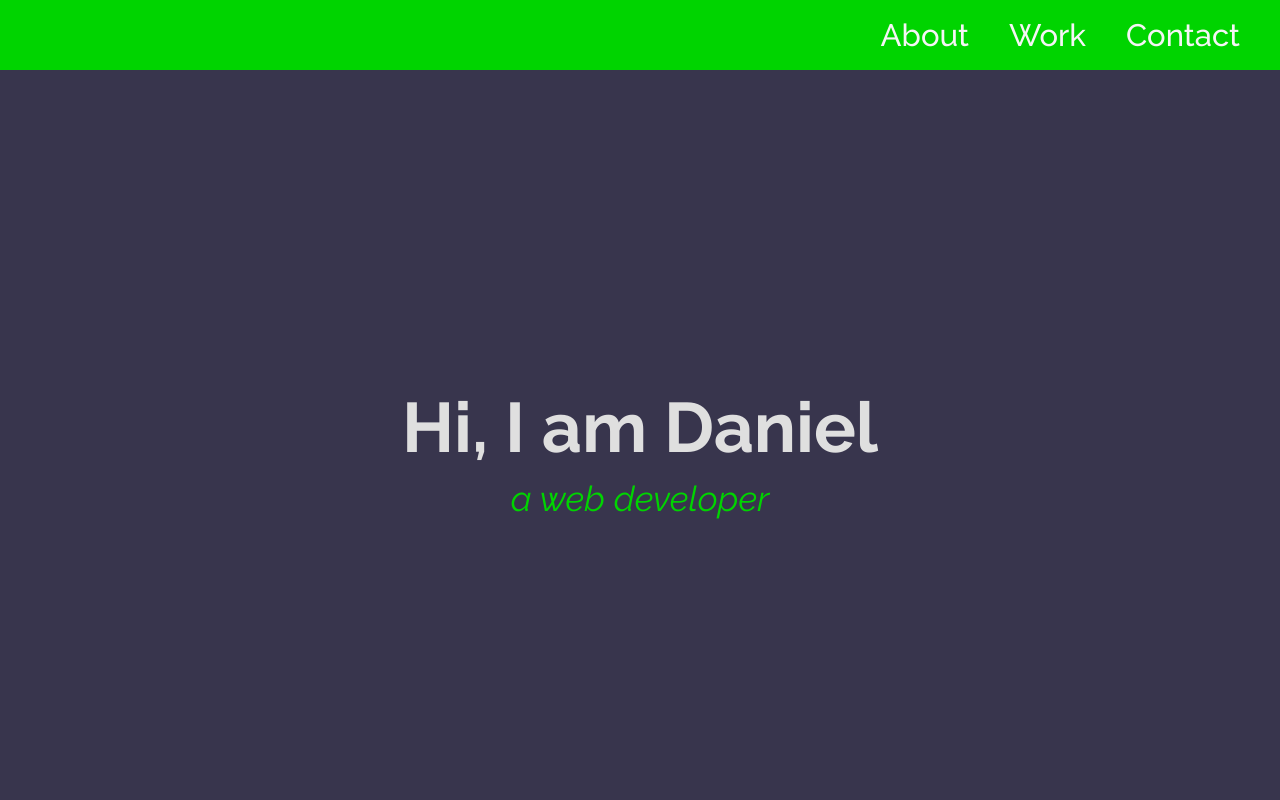
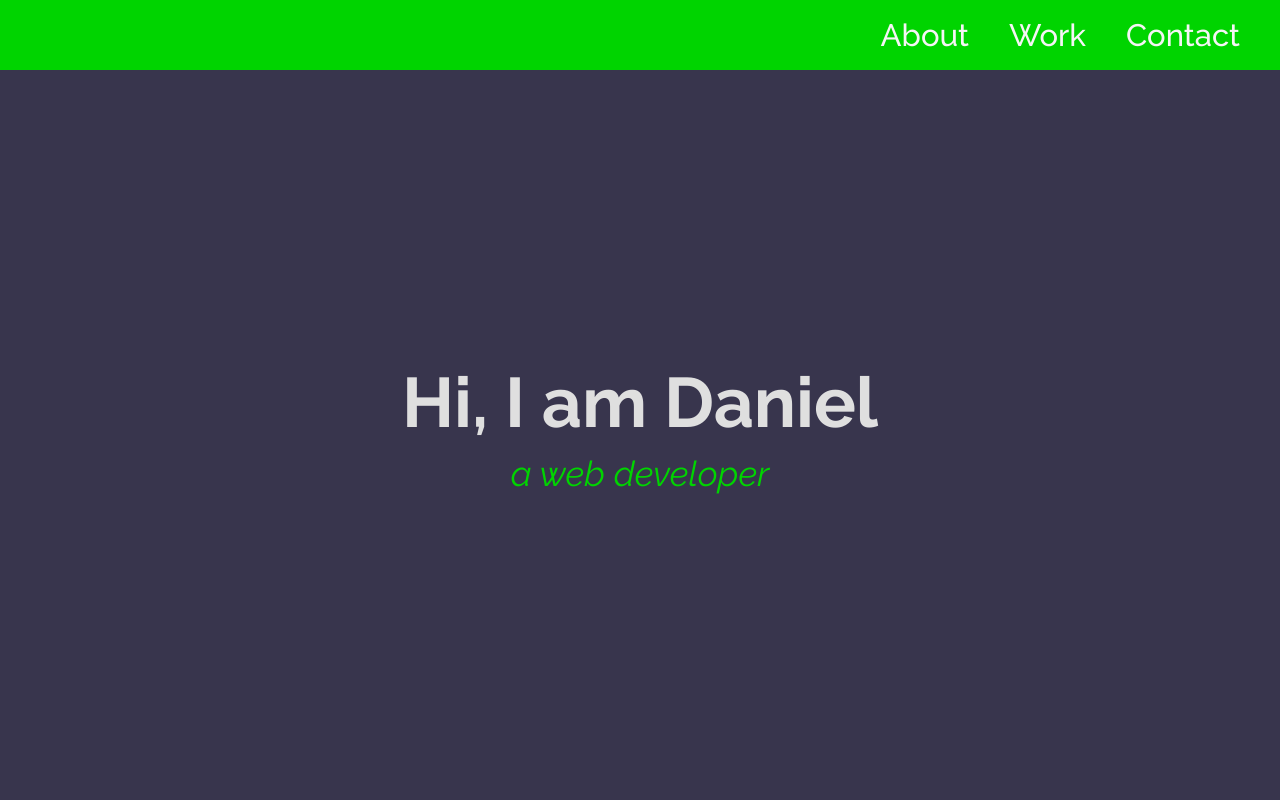
Before and after one commit to cbsdan/personal-portfolio, a plain HTML site: page index.html in a window 1280 px wide. Shown: the top 800 px of the page. Drawn offline with Linux system fonts and the light colour scheme.

Commit message:
Update main-sec.css

```diff
--- a/styles/main-sec.css
+++ b/styles/main-sec.css
@@ -25,7 +25,7 @@ section * {
 #welcome-section h1 {
   color: rgb(223, 223, 223);
   font-size: 50px;
-  margin: 0 0 10px;
+  margin: -50px 0 10px;
 }
 #about-me {
   color:rgb(0, 212, 0);
```
